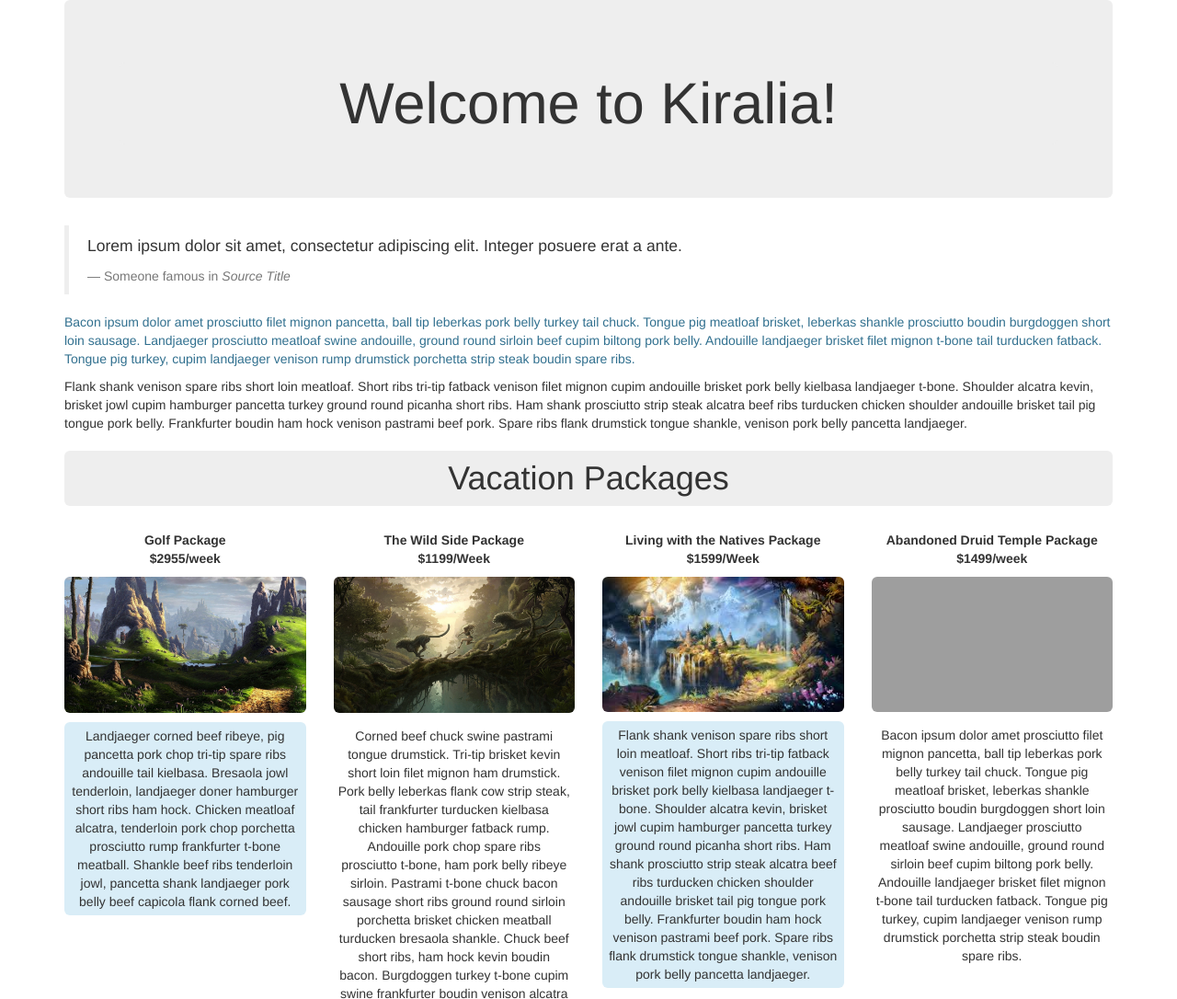
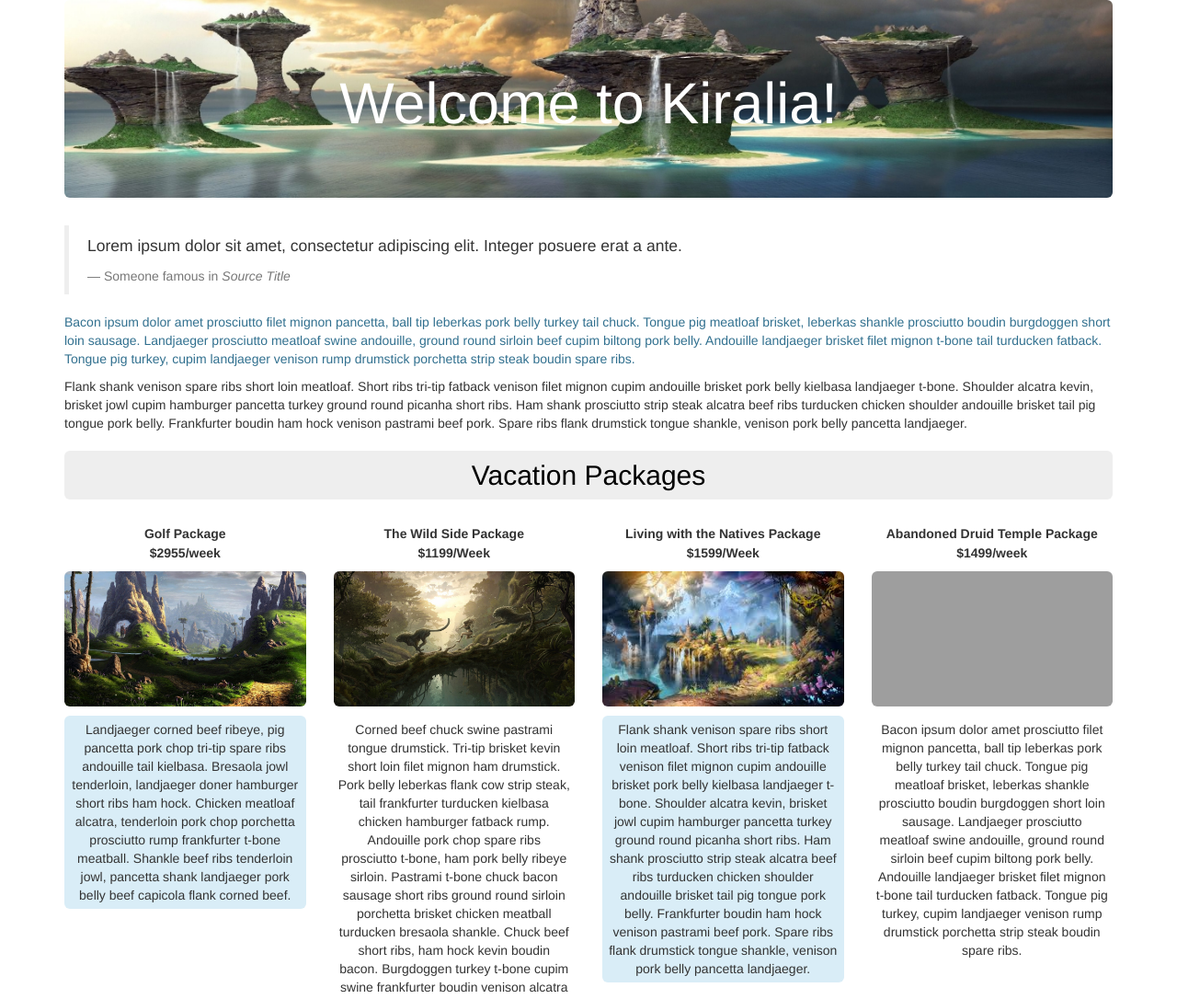
Before and after one commit to BenJammen1986/Kiralia, a plain HTML site: page index.html in a window 1280 px wide. Shown: the top 1086 px of the page at 92% size. Drawn offline with Linux system fonts and the light colour scheme; grey boxes are pictures that could not be loaded.

Commit message:
Add update README and header styles.

```diff
--- a/css/styles.css
+++ b/css/styles.css
@@ -35,8 +35,20 @@ h2 {
 }
 
 h1 {
+  color: white!important;
   text-align: center;
-  background-color: #eee;
   padding: 10px;
   border-radius: 6px;
+  font-size: 8vw;
 }
+.vacaPkg {
+  background-color: #eee;
+  color: black!important;
+  font-size: 30px;
+}
+
+.jumbotron {
+  background-image: url("../img/beach.jpg");
+  background-size: cover;
+  background-position: bottom;
+}
--- a/index.html
+++ b/index.html
@@ -20,7 +20,7 @@
         <p class="text-info">Bacon ipsum dolor amet prosciutto filet mignon pancetta, ball tip leberkas pork belly turkey tail chuck. Tongue pig meatloaf brisket, leberkas shankle prosciutto boudin burgdoggen short loin sausage. Landjaeger prosciutto meatloaf swine andouille, ground round sirloin beef cupim biltong pork belly. Andouille landjaeger brisket filet mignon t-bone tail turducken fatback. Tongue pig turkey, cupim landjaeger venison rump drumstick porchetta strip steak boudin spare ribs.</p>
         <p class="n">Flank shank venison spare ribs short loin meatloaf. Short ribs tri-tip fatback venison filet mignon cupim andouille brisket pork belly kielbasa landjaeger t-bone. Shoulder alcatra kevin, brisket jowl cupim hamburger pancetta turkey ground round picanha short ribs. Ham shank prosciutto strip steak alcatra beef ribs turducken chicken shoulder andouille brisket tail pig tongue pork belly. Frankfurter boudin ham hock venison pastrami beef pork. Spare ribs flank drumstick tongue shankle, venison pork belly pancetta landjaeger.</p>
 
-      <h1>Vacation Packages</h1>
+      <h1 class="vacaPkg">Vacation Packages</h1>
 
       <div class="row">
         <div class="col-md-3">
```
Also changed, not shown: img/beach.jpg (added), 1 other file.
